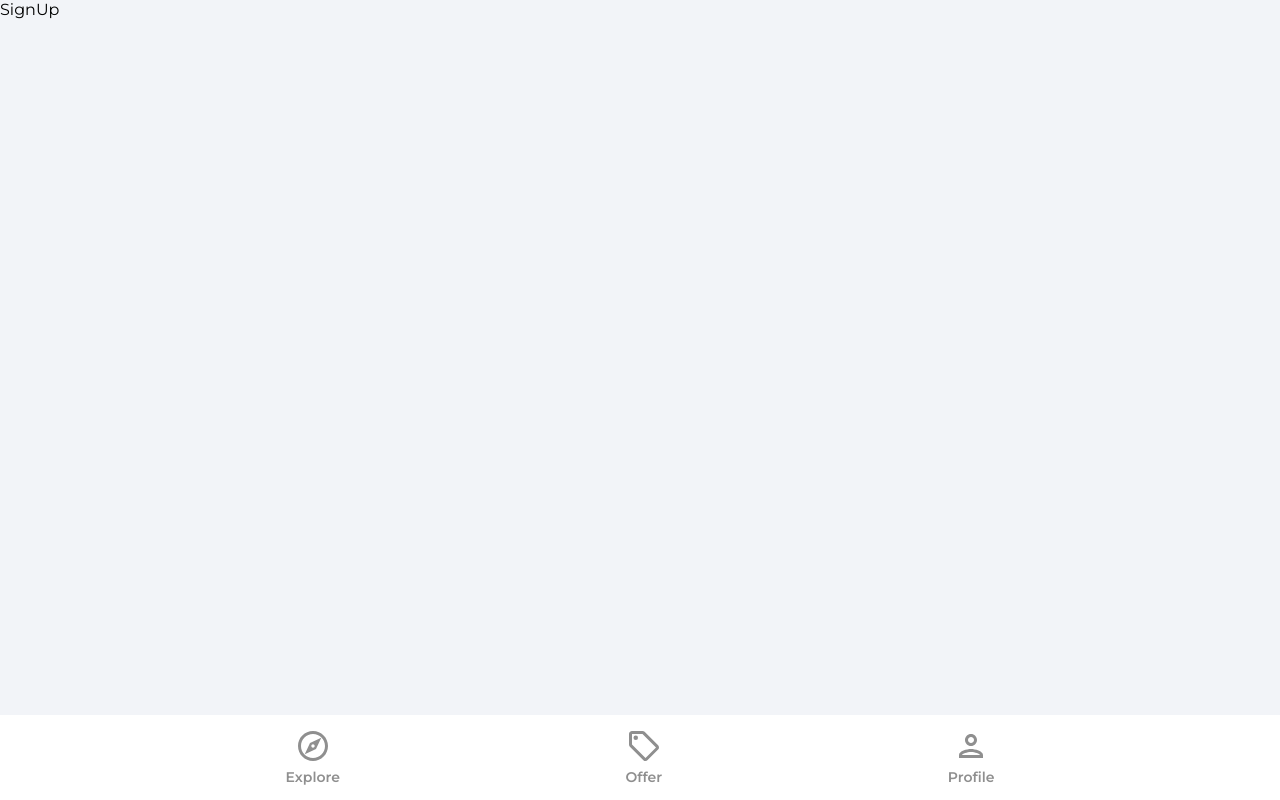
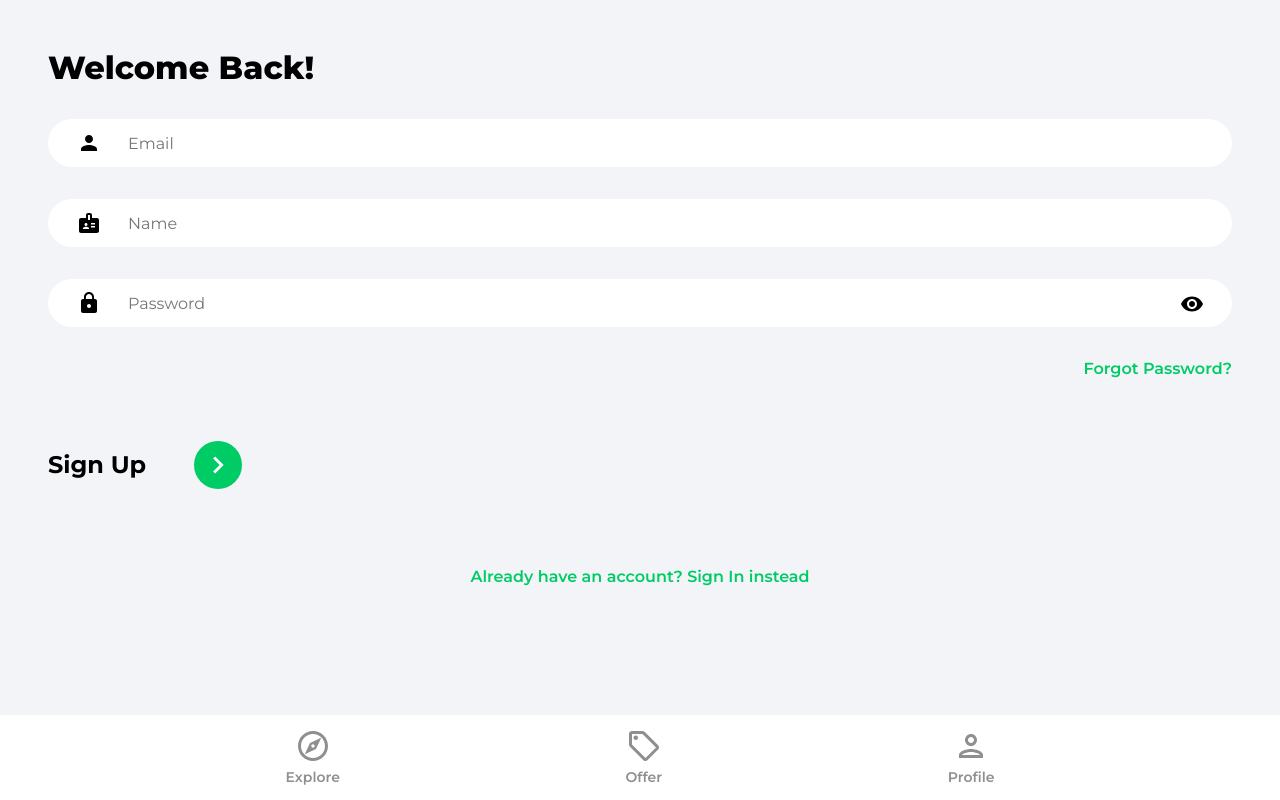
Before and after one commit to Bek85/house-marketplace, a React (Vite) app: page /sign-up in a window 1280 px wide. Built offline with nearby package versions, Linux system fonts and the light colour scheme.

Commit message:
build sign up form

```diff
--- a/src/pages/SignUp.jsx
+++ b/src/pages/SignUp.jsx
@@ -1,3 +1,84 @@
-export default function SignUp() {
-  return <div>SignUp</div>;
+import { useState } from 'react';
+import { Link, useNavigate } from 'react-router-dom';
+import { ReactComponent as ArrowRightIcon } from '../assets/svg/keyboardArrowRightIcon.svg';
+import visibilityIcon from '../assets/svg/visibilityIcon.svg';
+
+export default function SignUn() {
+  const [showPassword, setShowPassword] = useState(false);
+  const [formData, setFormData] = useState({
+    name: '',
+    email: '',
+    password: '',
+  });
+
+  const { name, email, password } = formData;
+
+  const navigate = useNavigate();
+
+  const onChange = (e) => {
+    setFormData((prevState) => ({
+      ...prevState,
+      [e.target.id]: e.target.value,
+    }));
+  };
+
+  return (
+    <>
+      <div className='pageContainer'>
+        <header>
+          <p className='pageHeader'>Welcome Back!</p>
+        </header>
+        <main>
+          <form>
+            <input
+              type='email'
+              className='emailInput'
+              placeholder='Email'
+              id='email'
+              value={email}
+              onChange={onChange}
+            />
+            <input
+              type='text'
+              className='nameInput'
+              placeholder='Name'
+              id='name'
+              value={name}
+              onChange={onChange}
+            />
+            <div className='passwordInputDiv'>
+              <input
+                type={showPassword ? 'text' : 'password'}
+                className='passwordInput'
+                placeholder='Password'
+                id='password'
+                value={password}
+                onChange={onChange}
+              />
+              <img
+                className='showPassword'
+                src={visibilityIcon}
+                alt='show password'
+                onClick={() => setShowPassword(!showPassword)}
+              />
+            </div>
+            <Link to='/forgot-password' className='forgotPasswordLink'>
+              Forgot Password?{' '}
+            </Link>
+            <div className='signUpBar'>
+              <p className='signUpText'>Sign Up</p>
+              <button className='signUpButton'>
+                <ArrowRightIcon fill='#fff' width='34px' height='34px' />
+              </button>
+            </div>
+          </form>
+
+          {/* Google OAuth  */}
+          <Link to='/sign-in' className='registerLink'>
+            Already have an account? Sign In instead
+          </Link>
+        </main>
+      </div>
+    </>
+  );
 }
```
